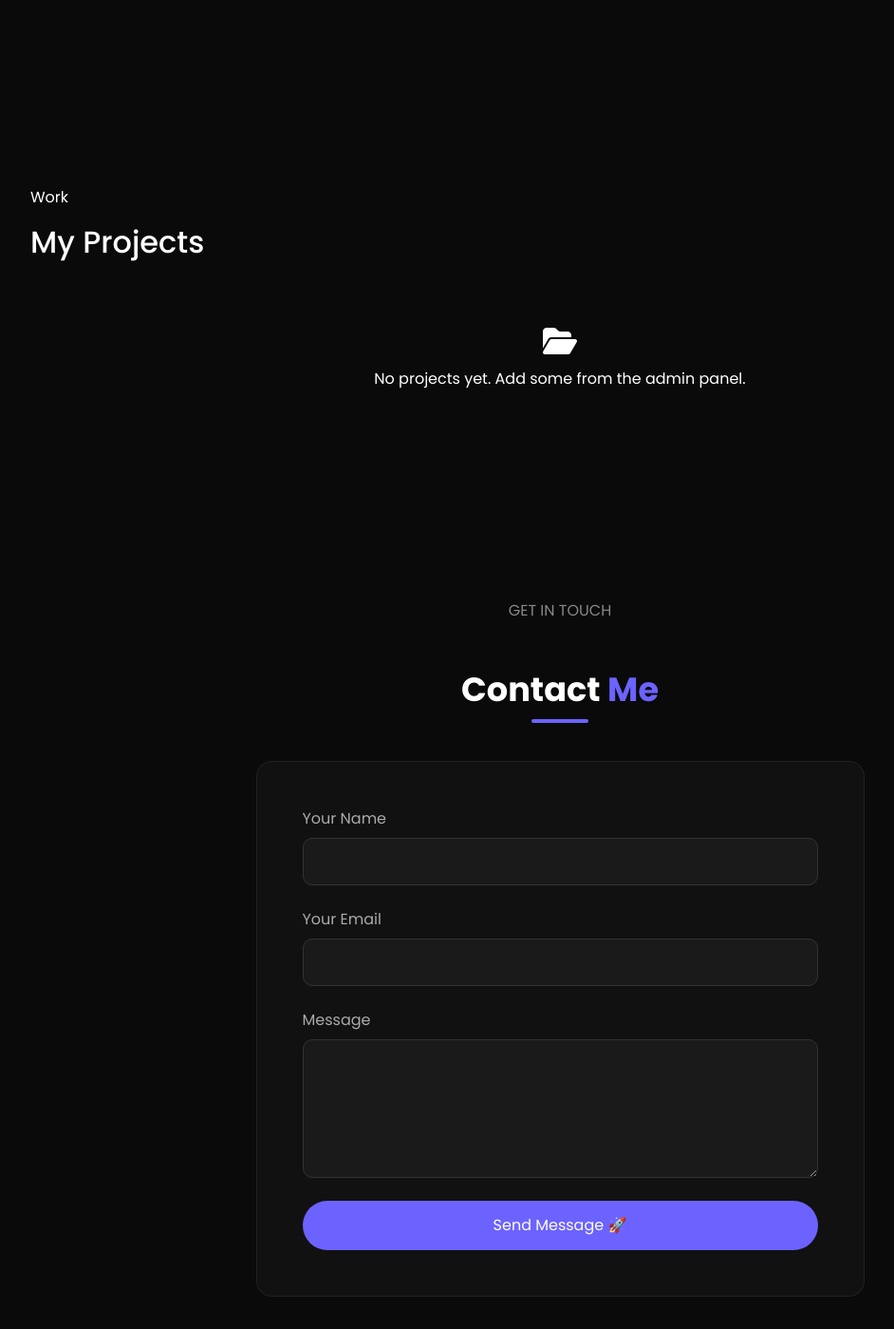
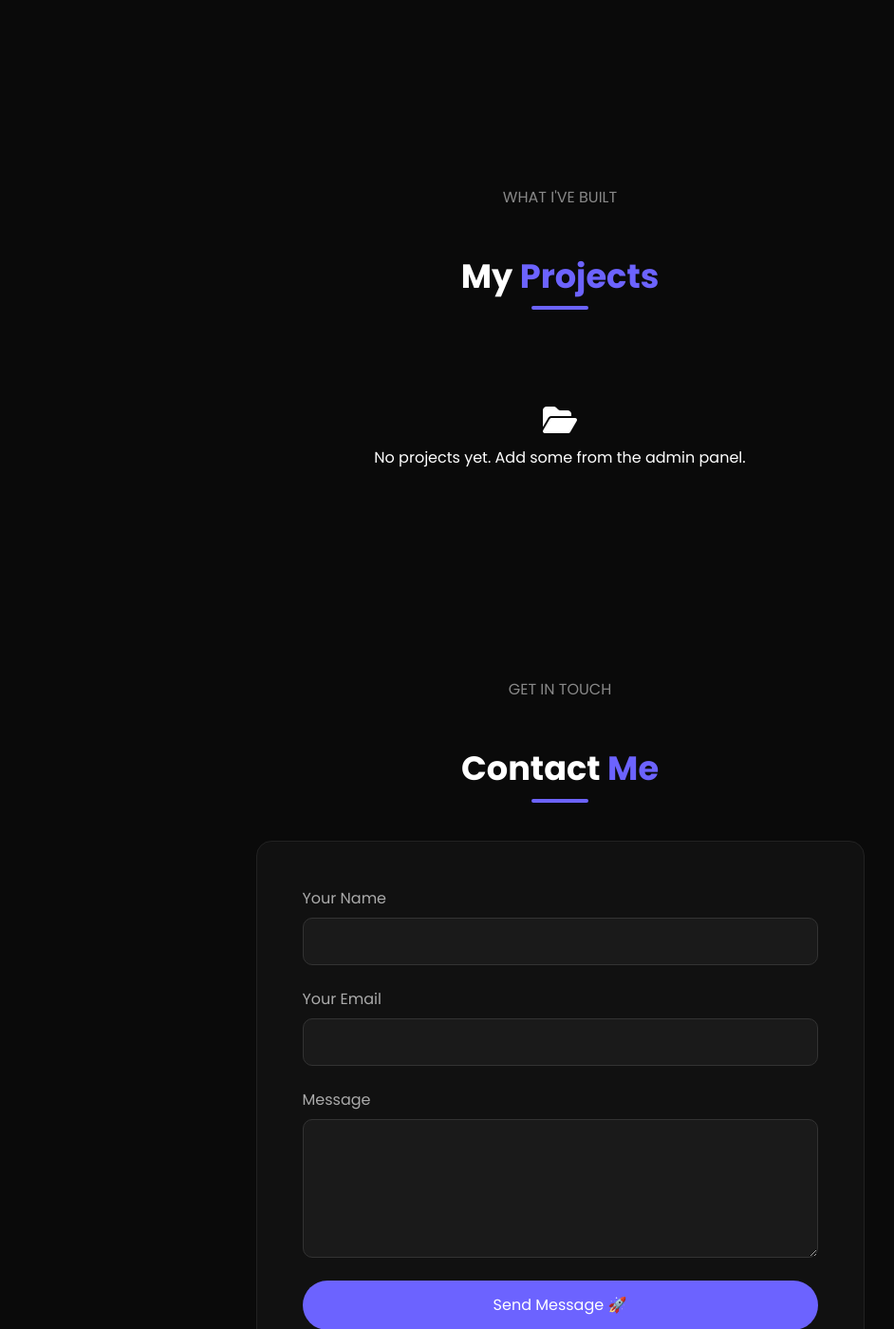
Before and after one commit to rajathi472-sys/Portfolio, a Django app: page / in a window 1280 px wide. Shown: the part 1071-2470 px from the top of the page at 95% size, without its empty margins (50-992 px from the left). Run offline with Django 5.2, Linux system fonts and the light colour scheme; data that the repository does not hold is empty.

Commit message:
Updated home.html

```diff
--- a/main/templates/main/home.html
+++ b/main/templates/main/home.html
@@ -58,9 +58,9 @@
 <!-- Projects Section -->
 <section id="projects" class="section" style="background:var(--bg2);">
     <div class="container">
-        <p class="label">Work</p>
-        <h2 class="heading">My <span>Projects</span></h2>
-        <div class="rule"></div>
+        <p class="section-subtitle text-center">WHAT I'VE BUILT</p>
+<h2 class="section-title text-center">My <span>Projects</span></h2>
+<div class="divider mx-auto"></div>
 
         <div class="row g-4" id="projects-container">
             {% for project in projects %}
```
